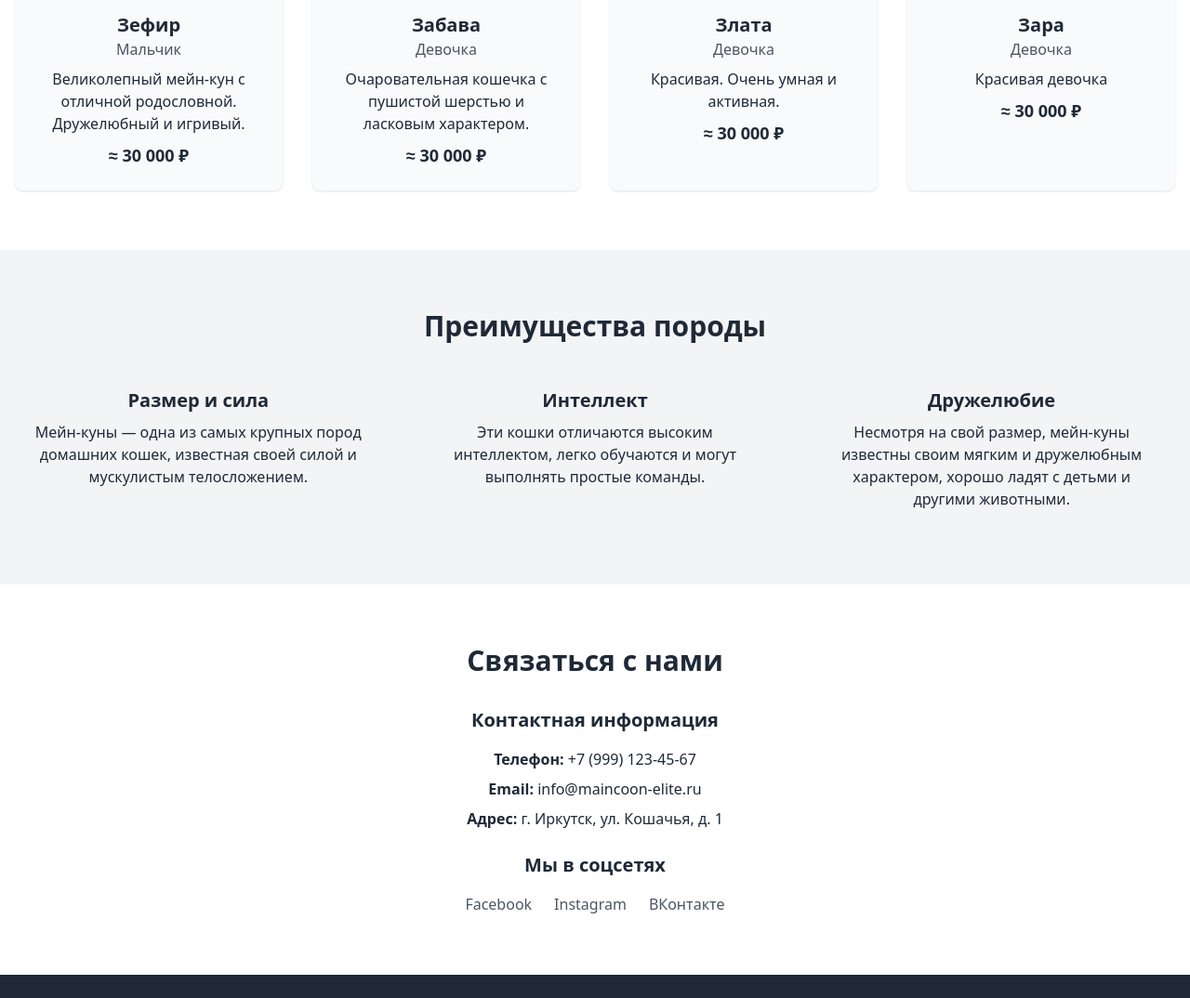
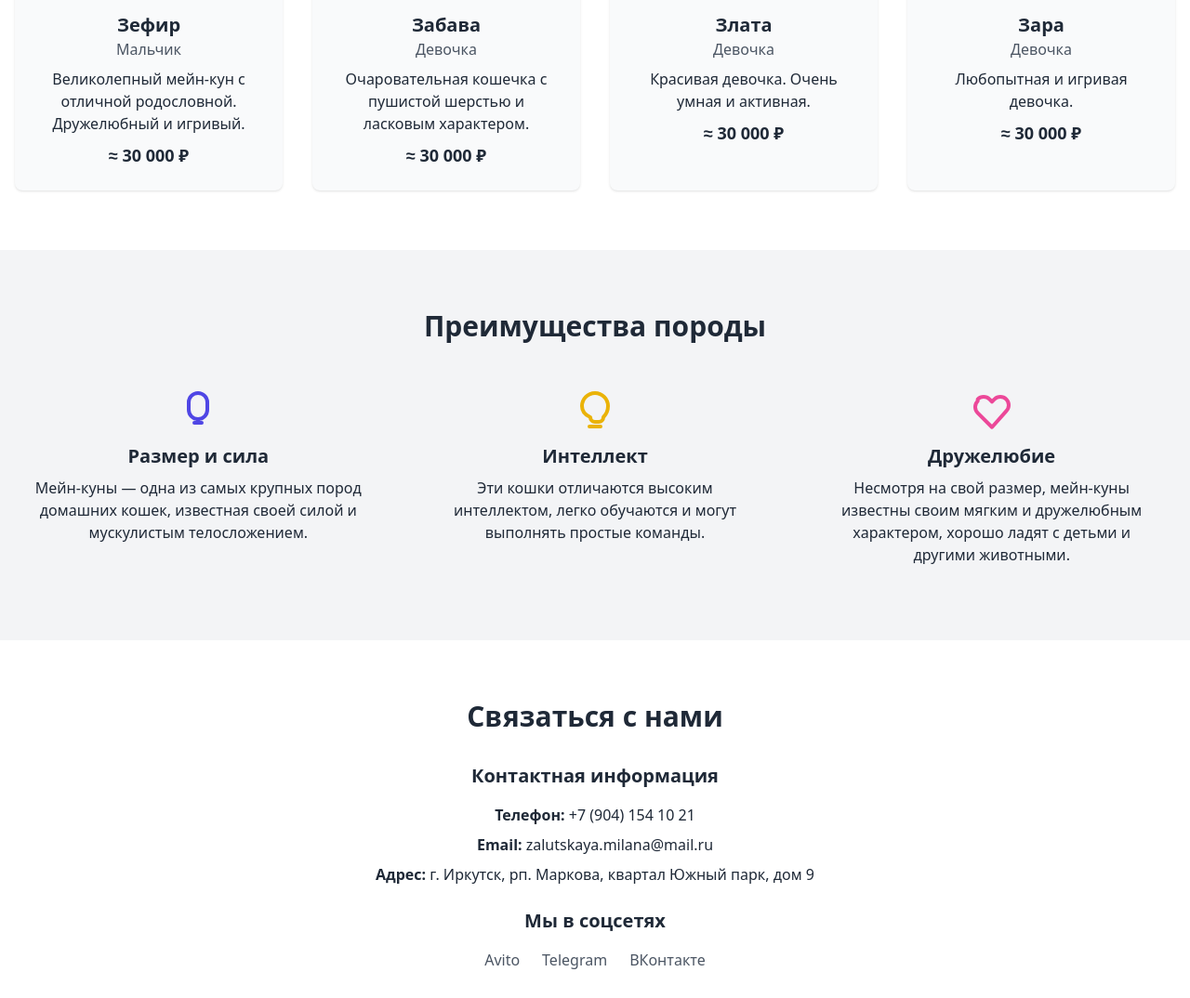
Before and after one commit to lonsvi/lonsvi.github.io, a website: page index.html in a window 1280 px wide. Shown: the part 2023-3097 px from the top of the page at 93% size. Drawn offline with nearby package versions, Linux system fonts and the light colour scheme.

Commit message:
2.5 release

```diff
--- a/index.html
+++ b/index.html
@@ -4,7 +4,7 @@
     <meta charset="UTF-8">
     <meta name="viewport" content="width=device-width, initial-scale=1.0">
     <title>MidNight</title>
-    <link rel="icon" type="image/jpeg" href="images/logo.jpg">
+    <link rel="icon" type="image/jpeg" src="images/logo.png">
     <script src="https://cdn.tailwindcss.com"></script>
     <style>
         html {
@@ -177,7 +177,7 @@
                     <img src="images/злата.jpg" alt="Злата" class="w-full h-auto max-h-[400px] object-cover rounded mb-4 flex-1">
                     <h3 class="text-lg sm:text-xl font-semibold">Злата</h3>
                     <p class="text-gray-600 text-sm sm:text-base">Девочка</p>
-                    <p class="my-2 text-sm sm:text-base">Красивая. Очень умная и активная.</p>
+                    <p class="my-2 text-sm sm:text-base">Красивая девочка. Очень умная и активная.</p>
                     <p class="text-base sm:text-lg font-bold">≈ 30 000 ₽</p>
                 </div>
                 <!-- Kitten 4 -->
@@ -185,7 +185,7 @@
                     <img src="images/зара.jpg" alt="Зара" class="w-full h-auto max-h-[400px] object-cover rounded mb-4 flex-1">
                     <h3 class="text-lg sm:text-xl font-semibold">Зара</h3>
                     <p class="text-gray-600 text-sm sm:text-base">Девочка</p>
-                    <p class="my-2 text-sm sm:text-base">Красивая девочка</p>
+                    <p class="my-2 text-sm sm:text-base">Любопытная и игривая девочка.</p>
                     <p class="text-base sm:text-lg font-bold">≈ 30 000 ₽</p>
                 </div>
             </div>
@@ -198,14 +198,28 @@
             <h2 class="text-2xl sm:text-3xl font-bold text-center mb-6 sm:mb-8 animate-fadeIn">Преимущества породы</h2>
             <div class="grid grid-cols-1 sm:grid-cols-3 gap-4 sm:gap-8">
                 <div class="text-center p-4 animate-fadeInUp animate-delay-1">
+                    <!-- Размер и сила: иконка мускула -->
+                    <svg class="mx-auto mb-3 w-12 h-12 text-indigo-600" fill="none" stroke="currentColor" stroke-width="2" viewBox="0 0 24 24">
+                        <path stroke-linecap="round" stroke-linejoin="round" d="M17 8a5 5 0 00-10 0v4a5 5 0 0010 0V8z" />
+                        <path stroke-linecap="round" stroke-linejoin="round" d="M12 17v2m0 0h-2m2 0h2" />
+                    </svg>
                     <h3 class="text-lg sm:text-xl font-semibold">Размер и сила</h3>
                     <p class="mt-2 text-sm sm:text-base">Мейн-куны — одна из самых крупных пород домашних кошек, известная своей силой и мускулистым телосложением.</p>
                 </div>
                 <div class="text-center p-4 animate-fadeInUp animate-delay-2">
+                    <!-- Интеллект: иконка лампочки -->
+                    <svg class="mx-auto mb-3 w-12 h-12 text-yellow-500" fill="none" stroke="currentColor" stroke-width="2" viewBox="0 0 24 24">
+                        <path stroke-linecap="round" stroke-linejoin="round" d="M12 3a7 7 0 017 7c0 2.386-1.053 4.507-2.5 6a2.5 2.5 0 01-2.5 2.5h-2a2.5 2.5 0 01-2.5-2.5C6.053 14.507 5 12.386 5 10a7 7 0 017-7z" />
+                        <path stroke-linecap="round" stroke-linejoin="round" d="M9 21h6" />
+                    </svg>
                     <h3 class="text-lg sm:text-xl font-semibold">Интеллект</h3>
                     <p class="mt-2 text-sm sm:text-base">Эти кошки отличаются высоким интеллектом, легко обучаются и могут выполнять простые команды.</p>
                 </div>
                 <div class="text-center p-4 animate-fadeInUp animate-delay-3">
+                    <!-- Дружелюбие: иконка сердца -->
+                    <svg class="mx-auto mb-3 w-12 h-12 text-pink-500" fill="none" stroke="currentColor" stroke-width="2" viewBox="0 0 24 24">
+                        <path stroke-linecap="round" stroke-linejoin="round" d="M4.318 6.318a4.5 4.5 0 016.364 0L12 7.636l1.318-1.318a4.5 4.5 0 116.364 6.364L12 21.364l-7.682-7.682a4.5 4.5 0 010-6.364z" />
+                    </svg>
                     <h3 class="text-lg sm:text-xl font-semibold">Дружелюбие</h3>
                     <p class="mt-2 text-sm sm:text-base">Несмотря на свой размер, мейн-куны известны своим мягким и дружелюбным характером, хорошо ладят с детьми и другими животными.</p>
                 </div>
@@ -220,14 +234,14 @@
             <div class="grid grid-cols-1 text-center">
                 <div class="animate-fadeInUp">
                     <h3 class="text-lg sm:text-xl font-semibold mb-4">Контактная информация</h3>
-                    <p class="mb-2 text-sm sm:text-base"><strong>Телефон:</strong> +7 (999) 123-45-67</p>
-                    <p class="mb-2 text-sm sm:text-base"><strong>Email:</strong> info@maincoon-elite.ru</p>
-                    <p class="mb-2 text-sm sm:text-base"><strong>Адрес:</strong> г. Иркутск, ул. Кошачья, д. 1</p>
+                    <p class="mb-2 text-sm sm:text-base"><strong>Телефон:</strong> +7 (904) 154 10 21</p>
+                    <p class="mb-2 text-sm sm:text-base"><strong>Email:</strong> zalutskaya.milana@mail.ru</p>
+                    <p class="mb-2 text-sm sm:text-base"><strong>Адрес:</strong> г. Иркутск, рп. Маркова, квартал Южный парк, дом 9</p>
                     <h3 class="text-lg sm:text-xl font-semibold mt-6 mb-4">Мы в соцсетях</h3>
                     <div class="flex flex-col sm:flex-row justify-center space-y-2 sm:space-y-0 sm:space-x-6">
-                        <a href="#" class="text-gray-600 hover:text-gray-800 text-sm sm:text-base animate-fadeIn animate-delay-1">Facebook</a>
-                        <a href="#" class="text-gray-600 hover:text-gray-800 text-sm sm:text-base animate-fadeIn animate-delay-2">Instagram</a>
-                        <a href="#" class="text-gray-600 hover:text-gray-800 text-sm sm:text-base animate-fadeIn animate-delay-3">ВКонтакте</a>
+                        <a href="https://www.avito.ru/user/eb88b868d74ce6bb34fc4978975f25f4/profile?src=sharing" class="text-gray-600 hover:text-gray-800 text-sm sm:text-base animate-fadeIn animate-delay-1">Avito</a>
+                        <a href="https://t.me/Milana13666" class="text-gray-600 hover:text-gray-800 text-sm sm:text-base animate-fadeIn animate-delay-2">Telegram</a>
+                        <a href="https://vk.com/sakura13666" class="text-gray-600 hover:text-gray-800 text-sm sm:text-base animate-fadeIn animate-delay-3">ВКонтакте</a>
                     </div>
                 </div>
             </div>
```
